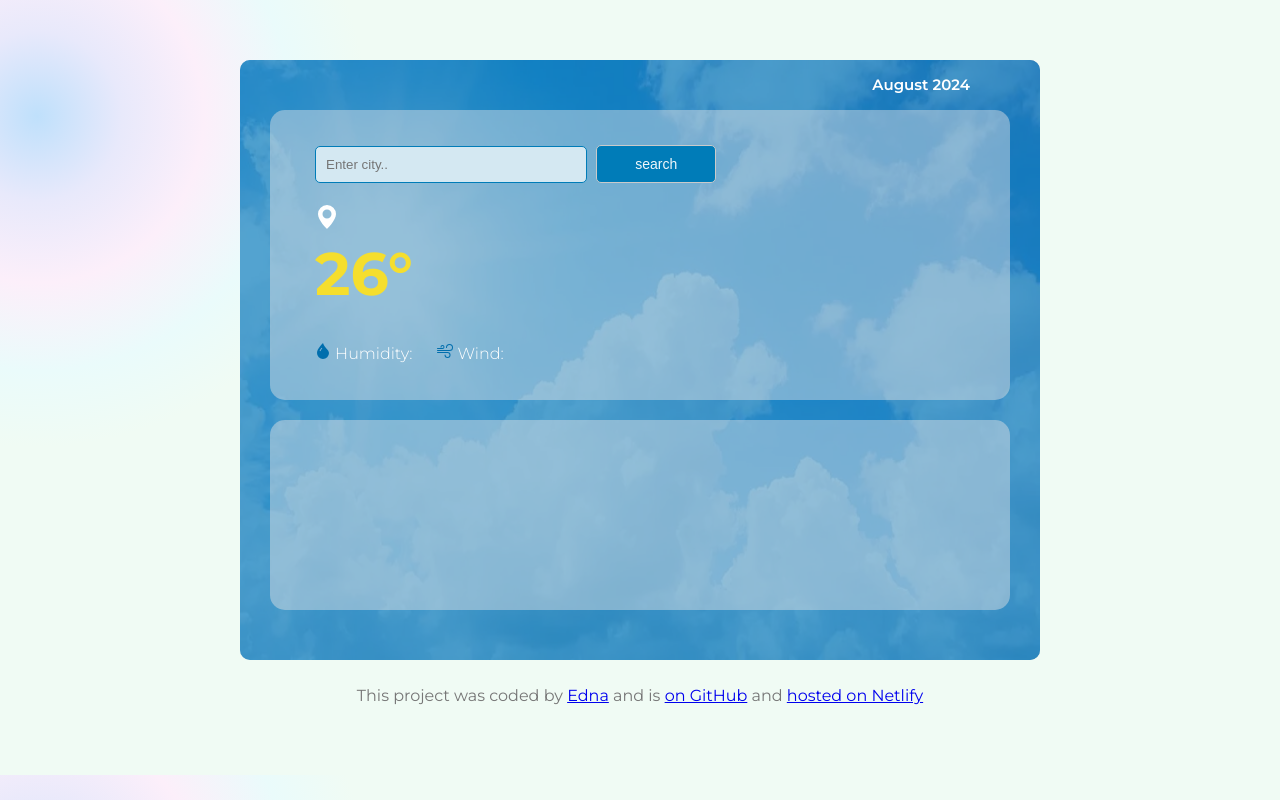
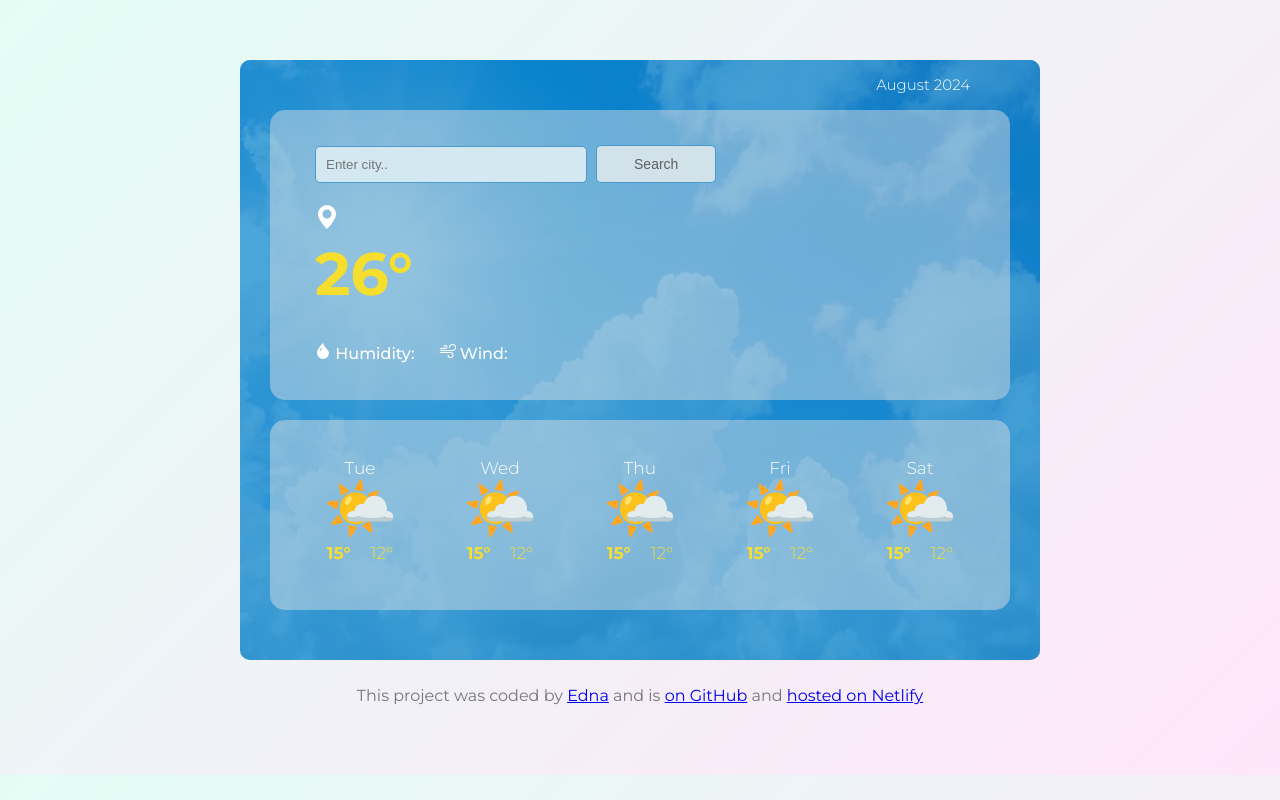
Before and after one commit to ednamafukashe/Weather-App, a plain HTML site: page index.html in a window 1280 px wide. Drawn offline with nearby package versions, Linux system fonts and the light colour scheme; no server answers.

Commit message:
Added forecast HTML from Javascript

```diff
--- a/index.html
+++ b/index.html
@@ -21,7 +21,7 @@
             <div class="text">
                 <form action="search" id="search" class="search">
                     <input type="text" class="city" id="searchInput" placeholder="Enter city..">
-                    <input type="submit" value="search" class="button">
+                    <input type="submit" value="Search" class="button">
                 </form>
 
                 <h1 class="cityElement" id="city">
@@ -36,13 +36,13 @@
                 </div>
                 <div class="humidity">
                 <p class="humid">
-                    <svg xmlns="http://www.w3.org/2000/svg" width="16" height="16" fill="#006EAD" class="bi bi-droplet-fill" viewBox="0 0 16 16">
+                    <svg xmlns="http://www.w3.org/2000/svg" width="16" height="16" fill="white" class="bi bi-droplet-fill" viewBox="0 0 16 16">
                    <path d="M8 16a6 6 0 0 0 6-6c0-1.655-1.122-2.904-2.432-4.362C10.254 4.176 8.75 2.503 8 0c0 0-6 5.686-6 10a6 6 0 0 0 6 6M6.646 4.646l.708.708c-.29.29-1.128 1.311-1.907 2.87l-.894-.448c.82-1.641 1.717-2.753 2.093-3.13"/>
                    </svg>
                    Humidity: <span class="percentage" id="humidity"></span>
                 </p>
                 <p>
-                    <svg xmlns="http://www.w3.org/2000/svg" width="16" height="16" fill="#006EAD" class="bi bi-wind" viewBox="0 0 16 16">
+                    <svg xmlns="http://www.w3.org/2000/svg" width="16" height="16" fill="white" class="bi bi-wind" viewBox="0 0 16 16">
                     <path d="M12.5 2A2.5 2.5 0 0 0 10 4.5a.5.5 0 0 1-1 0A3.5 3.5 0 1 1 12.5 8H.5a.5.5 0 0 1 0-1h12a2.5 2.5 0 0 0 0-5m-7 1a1 1 0 0 0-1 1 .5.5 0 0 1-1 0 2 2 0 1 1 2 2h-5a.5.5 0 0 1 0-1h5a1 1 0 0 0 0-2M0 9.5A.5.5 0 0 1 .5 9h10.042a3 3 0 1 1-3 3 .5.5 0 0 1 1 0 2 2 0 1 0 2-2H.5a.5.5 0 0 1-.5-.5"/>
                     </svg>
                     Wind: <span class="percentage" id="wind"> </span>
@@ -54,10 +54,9 @@
             </div>
 
         </div>
-        <div class="temp">
+        <div class="weather-forecast" id="forecast">
 
         </div>
-
     </div>
 
 
--- a/src/index.js
+++ b/src/index.js
@@ -52,4 +52,27 @@ function handleSearch(event){
 
 let searchForm = document.querySelector("#search")
 searchForm.addEventListener("submit",handleSearch)
-searchCity("Harare")
+searchCity("Harare");
+
+function displayForecast(){
+let forecastElement =document.querySelector("#forecast")
+let days = ['Tue', 'Wed' ,'Thu','Fri','Sat']
+let forecastHtml=""
+
+days.forEach(function(day){
+forecastHtml =forecastHtml +
+`<div class="weather-forecast-day">
+    <div class="weather-forecast-date">${day}</div>
+        <div class="weather-forecast-icon">🌤️</div>
+            <div class="weather-forecast-temp">
+                <div class="temp-1">
+                    <strong>15&deg</strong>
+                </div>
+                <div class="temp-1"> 12&deg</div>
+            </div>
+</div>
+`;})
+forecastElement.innerHTML =forecastHtml
+}
+
+displayForecast()
--- a/src/style.css
+++ b/src/style.css
@@ -2,8 +2,7 @@ body {
     margin: 60px;
     padding: 0;
     font-family: "Montserrat", sans-serif;
-    background: radial-gradient(328px at 2.9% 15%, rgb(191, 224, 251) 0%, rgb(232, 233, 251) 25.8%, rgb(252, 239, 250) 50.8%, rgb(234, 251, 251) 77.6%, rgb(240, 251, 244) 100.7%);
-
+  background: linear-gradient(-225deg, #E3FDF5 0%, #FFE6FA 100%);
 }
 
 .image-container {
@@ -30,7 +29,7 @@ h1{
     padding: 0;
     font-size: 16px;
     color: white;
-    font-weight: 600;
+    font-weight: 300;
     padding-left: 1px;
 }
 .percentage{
@@ -39,7 +38,7 @@ h1{
 }
 .overlay {
     border-radius: 10px;
-    background-color: rgba(25, 132, 193, 0.744);
+    background-color: rgba(14, 136, 206, 0.744);
     position: absolute;
     top: 0;
     left: 0;
@@ -74,7 +73,7 @@ h1{
     margin-top: -15px;
     padding: 0;
  }
-.temp{
+.weather-forecast{
     margin-top: 20px;
     width: 700px;
     height: 150px;
@@ -91,6 +90,7 @@ h1{
     top:0;
     right:70px;
     font-size: 15px;
+    font-weight: 300;
 }
 .text {
 
@@ -125,10 +125,10 @@ p{
 }
 .humidity{
     margin: 0;
-display: flex;
+    display: flex;
     justify-items:flex-start;
     font-size: 16px;
-    font-weight: 300;
+    font-weight: 500;
 }
 
 .humid{
@@ -137,26 +137,65 @@ display: flex;
 
 .city{
 margin-top: 15px;
-border: 1px solid #007CB8 ;
+border: 1px solid #4B9BCC ;
 padding: 10px;
 width: 250px;
 border-radius: 5px;
 background-color: #d4e8f2;
 margin-right: 5px;
-outline: none;
+outline: #4B9BCC;
 }
 .city:focus {
-    outline: 1px solid #007CB8;
+    outline: 1px solid #4B9BCC;
 }
 
 .button{
     border-radius: 5px;
     padding: 10px;
-    border:solid 1px #cacaca;
-    background-color: #007CB8;
-    color: rgba(255, 255, 255, 0.938);
+    border:solid 1px #4B9BCC;
+    background-color: #f4f4f1bd;
+    color: rgba(86, 86, 86, 0.938);
     font-size: 14px;
     font-weight: 100;
     width: 120px;
 
 }
+.weather-forecast{
+display: flex;
+justify-content:space-around ;
+}
+
+
+.weather-forecast-day{
+    padding: 18px;
+}
+
+.weather-forecast-date{
+    text-align: center;
+    color:white;
+    font-weight: 300;
+    font-size: 17px;
+    line-height:20px ;
+    margin-bottom: 20px;
+}
+
+.weather-forecast-temp{
+    text-align: center;
+    color:#F5DE2D;
+    font-weight: 300;
+    font-size: 17px;
+    line-height:30px ;
+    margin-top: 10px;
+    display: flex;
+    justify-content: center;
+}
+.weather-forecast-icon{
+    text-align: center;
+    line-height:20px ;
+    font-size: 60px;
+    margin-bottom:20px;
+
+}
+.temp-1{
+    padding: 0 10px;
+}
```
